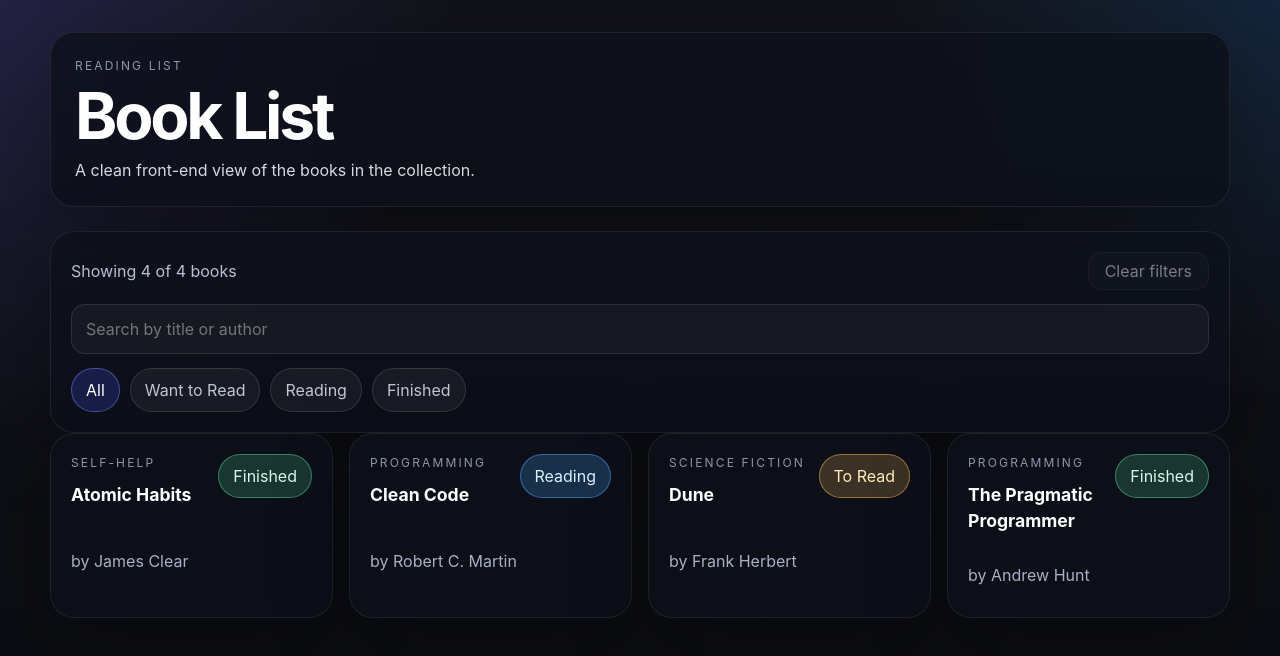
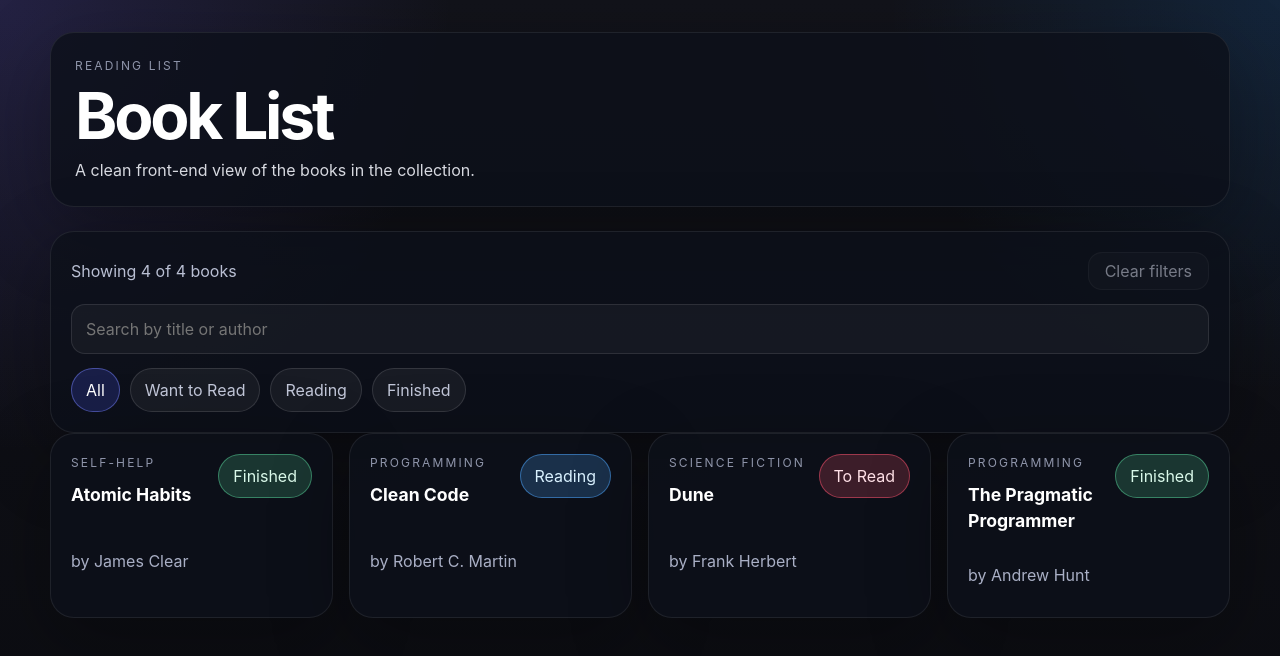
Before and after one commit to csci151-bookshelf-org/reading-list, a React (Vite) app: page / in a window 1280 px wide. Shown: the top 656 px of the page. Built offline with nearby package versions, Linux system fonts and the light colour scheme.

Commit message:
style(ui): set to-read status pill to red

```diff
--- a/src/styles/index.css
+++ b/src/styles/index.css
@@ -247,9 +247,9 @@ h3 {
 }
 
 .status-pill-to-read {
-  background: rgba(248, 185, 84, 0.2);
-  border-color: rgba(248, 185, 84, 0.5);
-  color: #ffebb8;
+  background: rgba(255, 84, 112, 0.2);
+  border-color: rgba(255, 84, 112, 0.5);
+  color: #ffe0e7;
 }
 
 .status-pill-reading {
```
